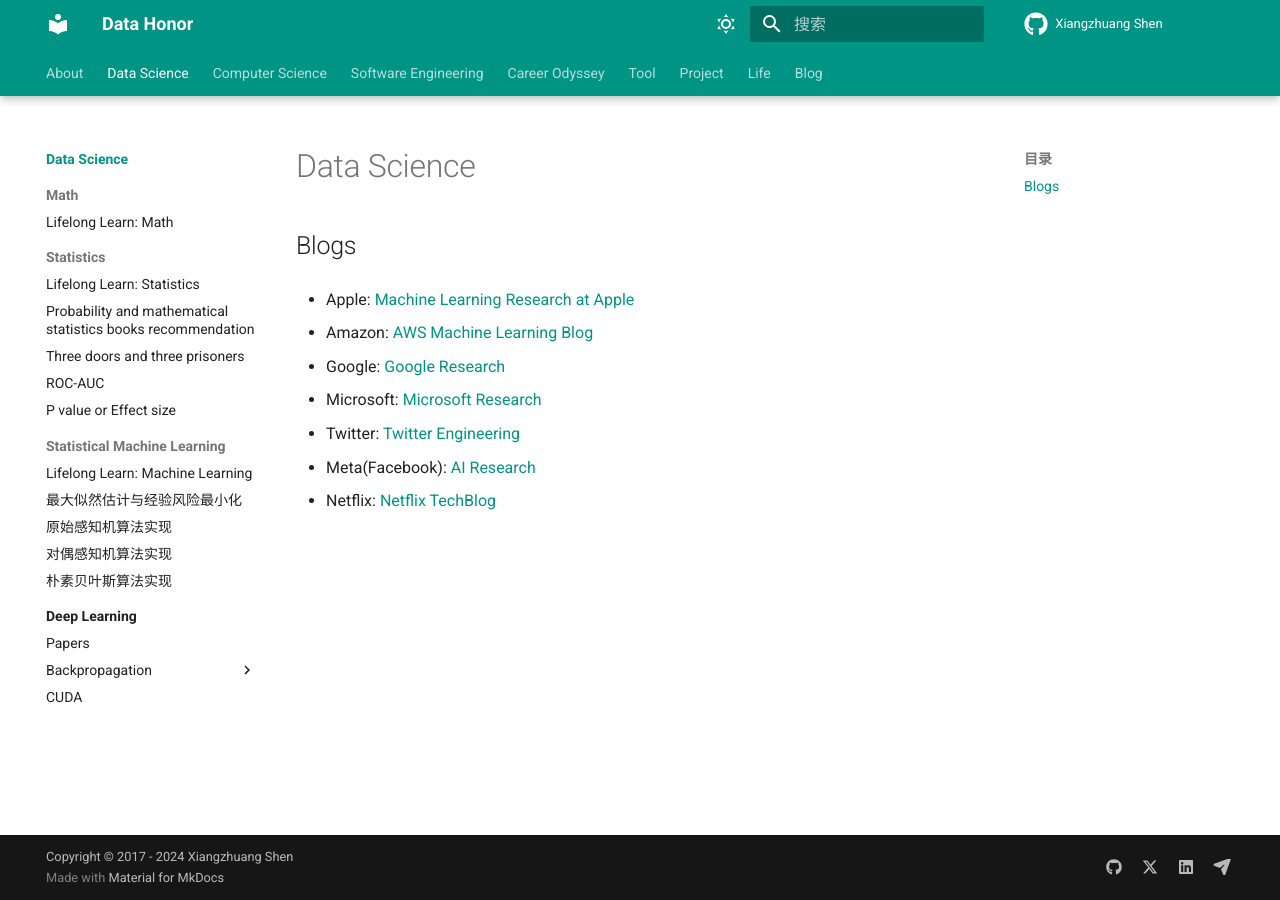
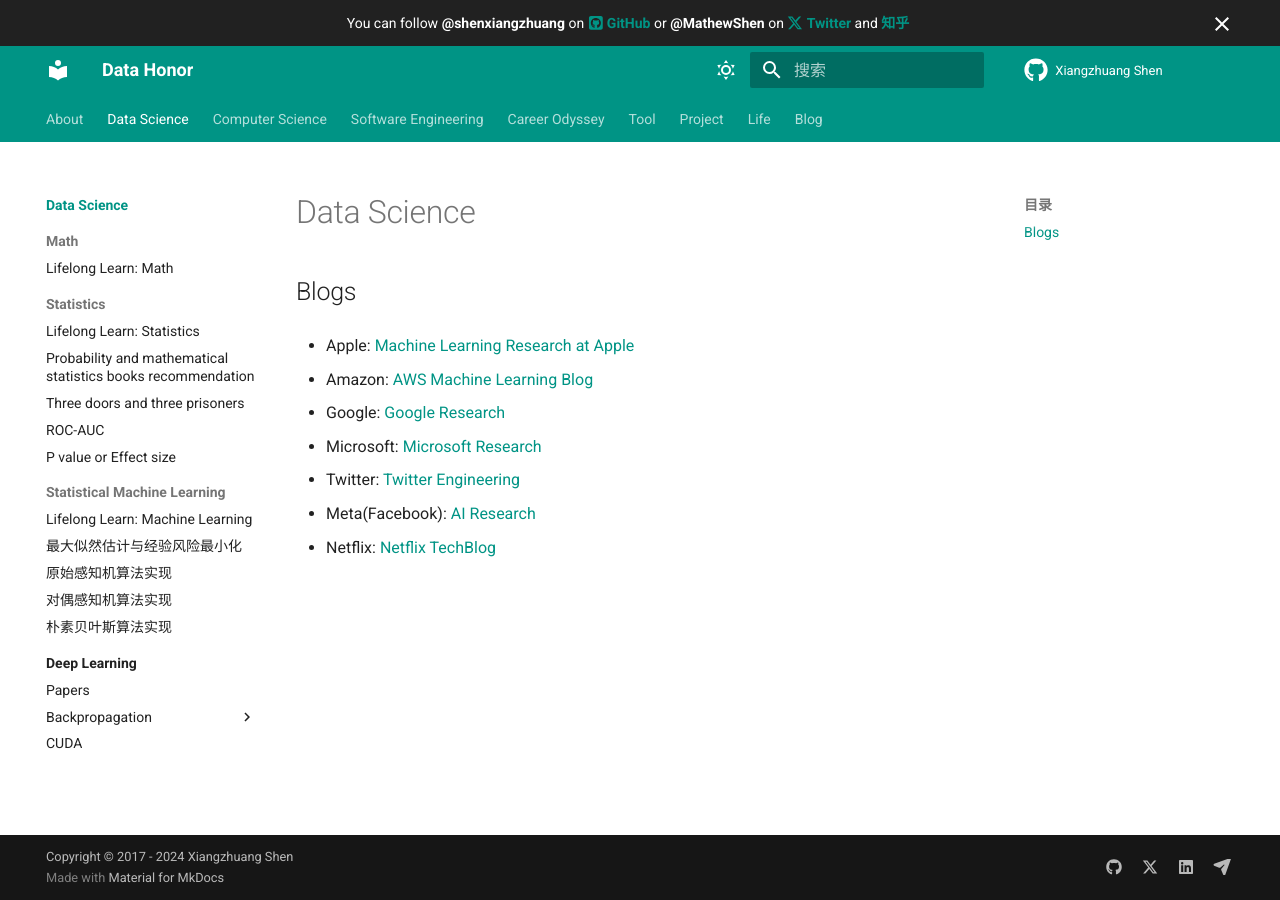
Before and after one commit to shenxiangzhuang/shenxiangzhuang.github.io, an MkDocs documentation site: the page built from docs/datascience/index.md, in a window 1280 px wide. Built offline with MkDocs 1.6.1 and Material for MkDocs 9.7.7, drawn with Linux system fonts in a browser that asks for light colours; comment, search, counter and statistics services are not loaded.

Commit message:
add: banner (#129)

```diff
--- a/docs/templates/main.html
+++ b/docs/templates/main.html
@@ -1,4 +1,29 @@
 {% extends "base.html" %}
+
+{% block announce %}
+<center>
+You can follow <strong>@shenxiangzhuang</strong> on
+  <a href="https://github.com/shenxiangzhuang">
+    <span class="twemoji">
+      {% include ".icons/fontawesome/brands/square-github.svg" %}
+    </span>
+    <strong>GitHub</strong>
+  </a>
+  or
+  <strong>@MathewShen</strong> on
+  <a href="https://twitter.com/MathewShen42">
+    <span class="twemoji">
+      {% include ".icons/fontawesome/brands/x-twitter.svg" %}
+    </span>
+    <strong>Twitter</strong>
+  </a>
+  and
+  <a href="https://www.zhihu.com/people/shen-xiang-zhuang">
+    <strong>知乎</strong>
+  </a>
+</center>
+{% endblock %}
+
 
 {% block content %}
   {{ super() }}
```
Also changed, not shown: docs/assets/git-committers/page-authors.json (+1 -1 lines), docs/templates/.icons/fontawesome/brands/square-github.svg (added), docs/templates/.icons/fontawesome/brands/x-twitter.svg (added), docs/templates/.icons/fontawesome/brands/zhihu.svg (added).
